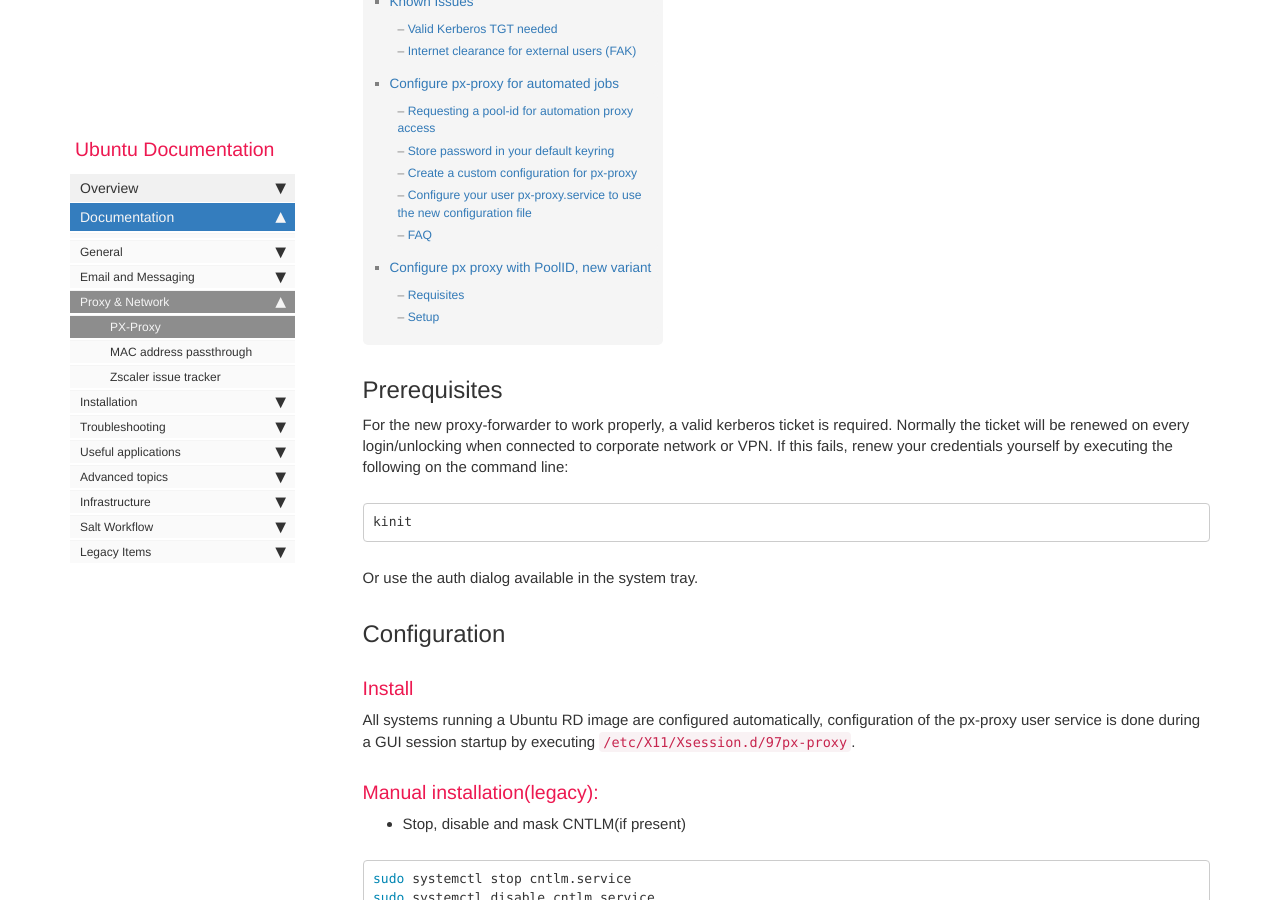
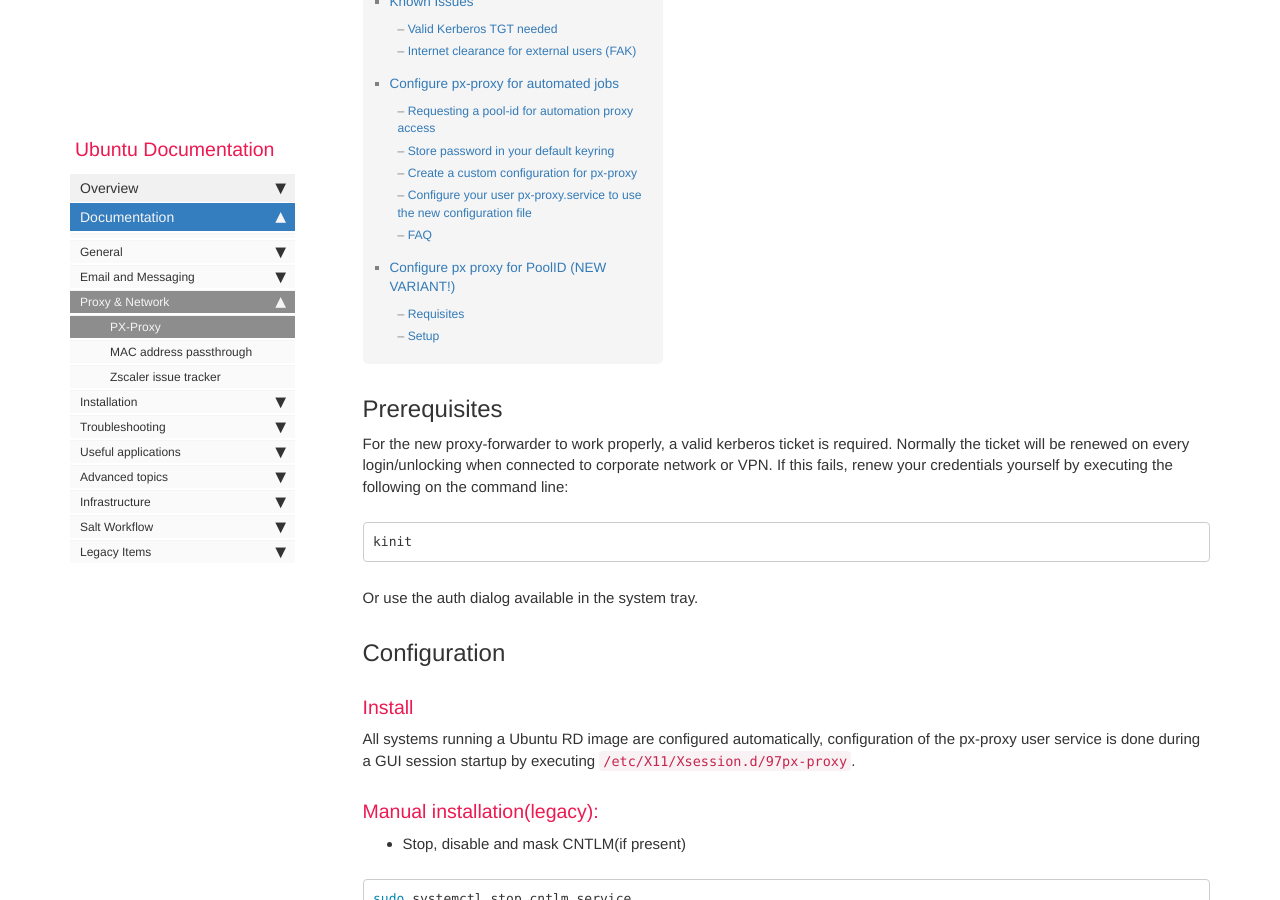
Before and after one commit to RajputPawan/Prometheus, a Jekyll site: the page built from pages/docs/px_proxy.md, in a window 1280 px wide and 900 px high, scrolled down 365 px. Built offline with Jekyll 4.4.1, drawn with Linux system fonts in a browser that asks for light colours; comment, search, counter and statistics services are not loaded; some of the changed text lies outside the part shown.

```diff
--- a/pages/docs/px_proxy.md
+++ b/pages/docs/px_proxy.md
@@ -228,7 +228,7 @@
     </div>
 </div>
 
-## Configure px proxy with PoolID, new variant
+## Configure px proxy for PoolID (NEW VARIANT!)
 
 ### Requisites
 
```
